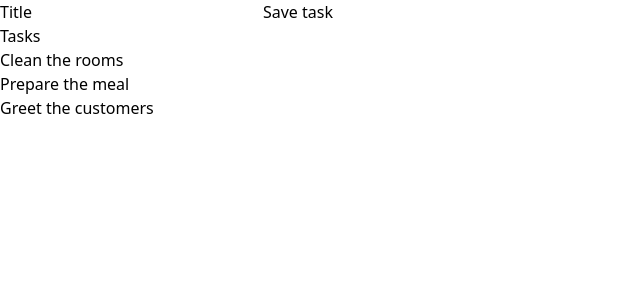
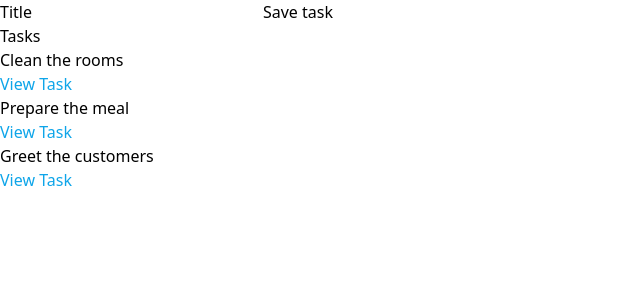
Before and after one commit to doguozcan/assign, a React (Vite) app: page / in a window 1280 px wide. Shown: the top 300 px of the page, without its empty margins (0-640 px from the left). Built offline with nearby package versions, Linux system fonts and the light colour scheme; the HTML template or start-up script is replaced by a standard one.

Commit message:
Implement single task page & add it to the router

```diff
--- a/src/App.jsx
+++ b/src/App.jsx
@@ -1,11 +1,13 @@
 import { BrowserRouter as Router, Routes, Route } from 'react-router-dom'
 import TasksList from './features/tasks/TasksList'
+import Task from './features/tasks/Task'
 
 export default function App() {
   return (
     <Router>
       <Routes>
         <Route path="/" element={<TasksList />}></Route>
+        <Route path="tasks/:taskId" element={<Task />} />
       </Routes>
     </Router>
   )
--- /dev/null
+++ b/src/features/tasks/Task.jsx
@@ -0,0 +1,29 @@
+import { useSelector } from 'react-redux'
+import { useNavigate, useParams } from 'react-router-dom'
+
+const Task = () => {
+  const { taskId } = useParams()
+  const navigate = useNavigate()
+
+  const task = useSelector((state) =>
+    state.tasks.find((task) => task.id === taskId)
+  )
+
+  if (!task) {
+    return <p>No task found!</p>
+  }
+
+  const goBack = () => {
+    navigate(-1)
+  }
+
+  return (
+    <div>
+      <button onClick={goBack} className="text-sky-500">
+        Go back
+      </button>
+      <h2>{task.title}</h2>
+    </div>
+  )
+}
+export default Task
--- a/src/features/tasks/TasksList.jsx
+++ b/src/features/tasks/TasksList.jsx
@@ -1,12 +1,16 @@
 import { useSelector } from 'react-redux'
 import AddTask from './AddTask'
+import { Link } from 'react-router-dom'
 
 const TasksList = () => {
   const tasks = useSelector((state) => state.tasks)
 
   const renderedTasks = tasks.map((task) => (
-    <div>
-      <h2>{task.title}</h2>
+    <div key={task.id}>
+      <h2>{task.title.substring(0, 25)}</h2>
+      <Link to={`tasks/${task.id}`} className="text-sky-500">
+        View Task
+      </Link>
     </div>
   ))
   return (
```
